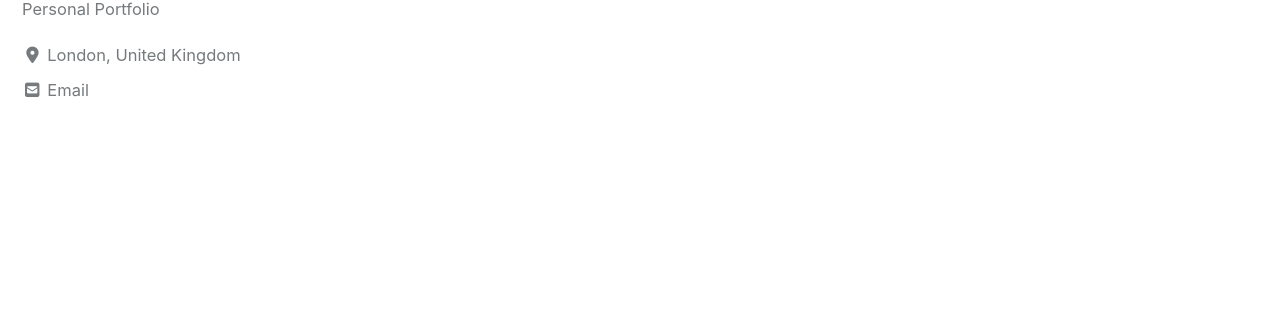
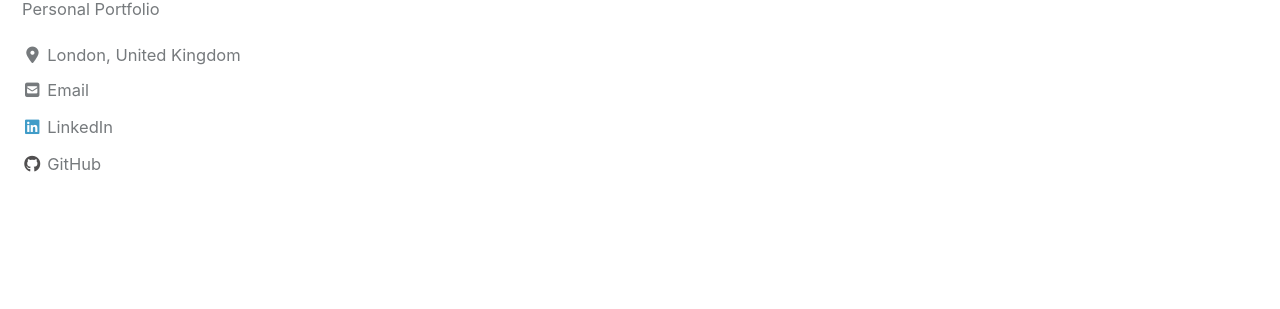
Before and after one commit to memkabdelaziz/memkabdelaziz.github.io, a Jekyll site: the page built from index.html, in a window 1280 px wide. Shown: the part 183-492 px from the top of the page. Built offline with Jekyll 4.4.1, drawn with Linux system fonts in a browser that asks for light colours; cached includes are drawn as plain includes; nearby versions of some CDN libraries; the list of posts is cut into pages by our own code.

Commit message:
github/linkedin

```diff
--- a/_config.yml
+++ b/_config.yml
@@ -112,6 +112,8 @@ author:
   bio              : "Personal Portfolio"
   location         : "London, United Kingdom"
   email            : "m.abdelaziz16@imperial.ac.uk"
+  github           : "memkabdelaziz"
+  linkedin         : "Mohamed E. M. K. Abdelaziz"
   links:
     - label: "Email"
       icon: "fas fa-fw fa-envelope-square"
```
